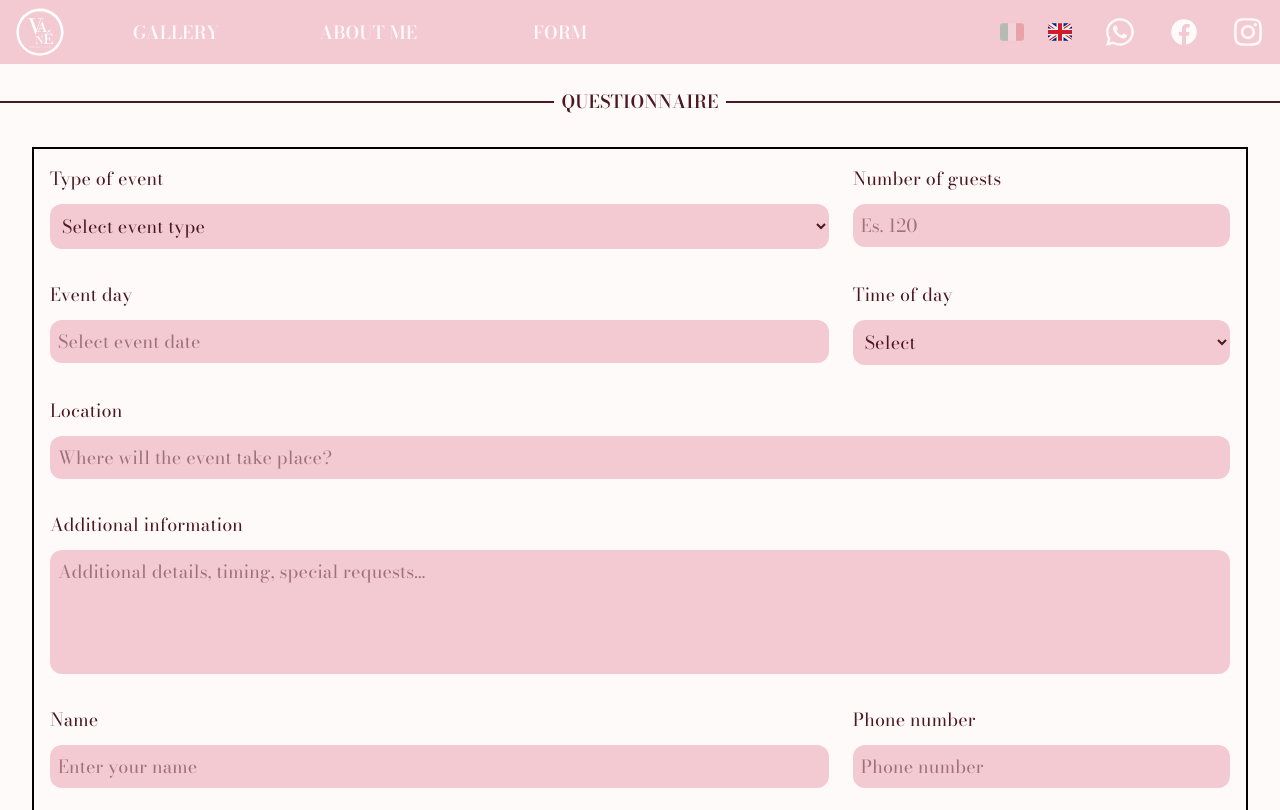
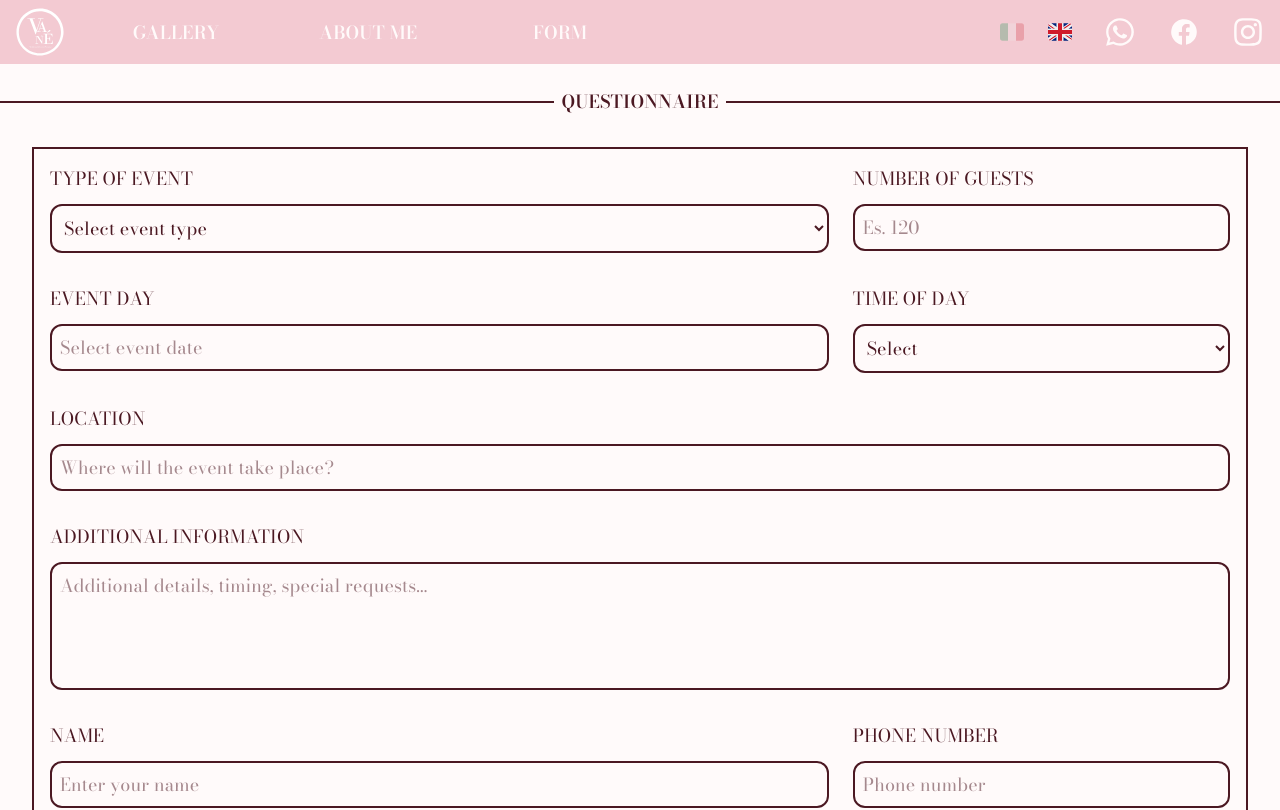
Before and after one commit to vanewedding/website, a React (Vite) app: page /eng/form in a window 1280 px wide. Shown: the top 810 px of the page. Built offline with nearby package versions, Linux system fonts and the light colour scheme.

Commit message:
feat: Add event type and time options for form handling; implement datepicker styles

```diff
--- /dev/null
+++ b/src/data/form.js
@@ -0,0 +1,35 @@
+export const eventTypeOptions = [
+  {
+    value: "",
+    labelIt: "Seleziona il tipo di evento",
+    labelEn: "Select event type",
+  },
+  { value: "matrimonio", labelIt: "Wedding", labelEn: "Wedding" },
+  {
+    value: "gender reveal",
+    labelIt: "Gender Reveal",
+    labelEn: "Gender Reveal",
+  },
+  { value: "baby shower", labelIt: "Baby Shower", labelEn: "Baby Shower" },
+  {
+    value: "benvenuto a casa",
+    labelIt: "Welcome Home",
+    labelEn: "Welcome Home",
+  },
+  { value: "battesimo", labelIt: "Battesimo", labelEn: "Baptism" },
+  {
+    value: "prima comunione",
+    labelIt: "Prima Comunione",
+    labelEn: "First Communion",
+  },
+  { value: "cresima", labelIt: "Cresima", labelEn: "Confirmation" },
+  { value: "diciottesimo", labelIt: "Diciottesimo", labelEn: "18th Birthday" },
+  { value: "laurea", labelIt: "Laurea", labelEn: "Graduation" },
+  { value: "festa", labelIt: "Party", labelEn: "Party" },
+];
+
+export const eventTimeOptions = [
+  { value: "", labelIt: "Seleziona", labelEn: "Select" },
+  { value: "mattina", labelIt: "Mattina", labelEn: "Morning" },
+  { value: "sera", labelIt: "Sera", labelEn: "Evening" },
+];
--- a/src/pages/FormPage.jsx
+++ b/src/pages/FormPage.jsx
@@ -1,4 +1,5 @@
 import { useState, useContext } from "react";
+import { eventTimeOptions, eventTypeOptions } from "../data/form";
 import GlobalContext from "../context/GlobalContext";
 import Title from "../components/visual/Title";
 import DatePicker from "react-datepicker";
@@ -6,20 +7,25 @@ import "react-datepicker/dist/react-datepicker.css";
 import wa from "../assets/svg/wa.svg";
 import mail from "../assets/svg/mail.svg";
 import { CHANNELS } from "../constants/enum";
+import "react-datepicker/dist/react-datepicker.css";
+import "../styles/datepicker.css";
 
 export default function FormPage() {
   const { it } = useContext(GlobalContext);
   const labels = {
-    eventType: it ? "Tipo di evento" : "Type of event",
-    guestNumber: it ? "Numero di invitati" : "Number of guests",
-    eventDay: it ? "Giorno dell'evento" : "Event day",
-    eventTime: it ? "Momento dell'evento" : "Time of day",
-    location: it ? "Location" : "Location",
-    otherInfo: it ? "Altre informazioni" : "Additional information",
-    name: it ? "Nome" : "Name",
-    phoneNumber: it ? "Telefono" : "Phone number",
-    email: it ? "Email" : "Email",
-    submit: it ? "Conferma" : "Submit",
+    eventType: (it ? "Tipo di evento" : "Type of event").toUpperCase(),
+    guestNumber: (it ? "Numero di invitati" : "Number of guests").toUpperCase(),
+    eventDay: (it ? "Giorno dell'evento" : "Event day").toUpperCase(),
+    eventTime: (it ? "Momento dell'evento" : "Time of day").toUpperCase(),
+    location: (it ? "Location" : "Location").toUpperCase(),
+    otherInfo: (it
+      ? "Altre informazioni"
+      : "Additional information"
+    ).toUpperCase(),
+    name: (it ? "Nome" : "Name").toUpperCase(),
+    phoneNumber: (it ? "Telefono" : "Phone number").toUpperCase(),
+    // email: (it ? "Email" : "Email").toUpperCase(),
+    submit: (it ? "Conferma" : "Submit").toUpperCase(),
   };
   const initialFormData = {
     eventType: "",
@@ -30,7 +36,7 @@ export default function FormPage() {
     otherInfo: "",
     name: "",
     phoneNumber: "",
-    email: "",
+    // email: "",
   };
   const [activeChannel, setActiveChannel] = useState(CHANNELS.WHATSAPP);
   const [startDate, setStartDate] = useState(); // Gestisci la data
@@ -57,28 +63,41 @@ export default function FormPage() {
   }
 
   // function to validate the input fields
+  // function to validate the input fields
   const validateInput = (event) => {
     const inputValue = event.target.name;
+
     if (inputValue === "eventType" && !event.target.value) {
-      event.target.setCustomValidity(`Specifica il tipo di evento`);
+      event.target.setCustomValidity(
+        it ? "Specifica il tipo di evento" : "Specify the type of event"
+      );
     } else if (inputValue === "eventDay" && !event.target.value) {
-      event.target.setCustomValidity(`Inserisci il giorno dell'evento `);
+      event.target.setCustomValidity(
+        it ? "Inserisci il giorno dell'evento" : "Enter the event day"
+      );
     } else if (inputValue === "eventTime" && !event.target.value) {
       event.target.setCustomValidity(
-        `Specifica se l'evento sarà di mattina o di sera`
+        it
+          ? "Specifica se l'evento sarà di mattina o di sera"
+          : "Specify if the event is in the morning or evening"
       );
     } else if (inputValue === "location" && !event.target.value) {
-      event.target.setCustomValidity(`inserisci il luogo dell'evento`);
+      event.target.setCustomValidity(
+        it ? "Inserisci il luogo dell'evento" : "Enter the event location"
+      );
     } else if (inputValue === "guestNumber" && !event.target.value) {
       event.target.setCustomValidity(
-        `inserisci il numero approssimativo degli invitati`
+        it
+          ? "Inserisci il numero approssimativo degli invitati"
+          : "Enter the approximate number of guests"
       );
     } else {
       event.target.setCustomValidity("");
     }
   };
+
   const inputValueStyle =
-    "bg-brand-pink p-2 my-2 rounded-xl w-full resize-none";
+    "focus:border-brand-pink focus:outline-none bg-off-white border-bordeaux border-2 p-2 my-2 rounded-xl w-full resize-none";
   const gridRowStyle = "grid grid-cols-1 md:grid-cols-3 gap-6 mb-6";
   const singleColRowStyle = "grid grid-cols-1 mb-6";
   const labelStyle = "block mb-1";
@@ -106,7 +125,7 @@ export default function FormPage() {
     if (formData.otherInfo) messageLines.push(`- Note: ${formData.otherInfo}`);
     if (formData.phoneNumber)
       messageLines.push(`- Telefono: ${formData.phoneNumber}`);
-    if (formData.email) messageLines.push(`- Email: ${formData.email}`);
+    // if (formData.email) messageLines.push(`- Email: ${formData.email}`);
 
     const message = messageLines.join("\n");
 
@@ -138,7 +157,7 @@ export default function FormPage() {
     if (formData.otherInfo) messageLines.push(`- Note: ${formData.otherInfo}`);
     if (formData.phoneNumber)
       messageLines.push(`- Telefono: ${formData.phoneNumber}`);
-    if (formData.email) messageLines.push(`- Email: ${formData.email}`);
+    // if (formData.email) messageLines.push(`- Email: ${formData.email}`);
 
     // unisci usando CRLF per il mailto
     const message = messageLines.join("\r\n");
@@ -170,7 +189,7 @@ export default function FormPage() {
           colorBg="bg-bordeaux"
           className="p-3"
         />
-        <form onSubmit={sendData} className="m-8 border-2 border-black p-4">
+        <form onSubmit={sendData} className="m-8 border-2 border-bordeaux  p-4">
           {/* EVENT TYPE | GUEST NUMBER */}
           <div className={gridRowStyle}>
             <div className="md:col-span-2">
@@ -184,11 +203,11 @@ export default function FormPage() {
                 onInput={validateInput}
                 className={inputValueStyle}
               >
-                <option value="">
-                  {it ? "Seleziona il tipo di evento" : "Select event type"}
-                </option>
-                <option value="wedding">Wedding</option>
-                <option value="diciottesimo">Diciottesimo</option>
+                {eventTypeOptions.map((opt) => (
+                  <option key={opt.value} value={opt.value}>
+                    {it ? opt.labelIt : opt.labelEn}
+                  </option>
+                ))}
               </select>
             </div>
 
@@ -235,9 +254,11 @@ export default function FormPage() {
                 onInput={validateInput}
                 className={inputValueStyle}
               >
-                <option value="">{it ? "Seleziona" : "Select"}</option>
-                <option value="mattina">{it ? "Mattina" : "Morning"}</option>
-                <option value="sera">{it ? "Sera" : "Evening"}</option>
+                {eventTimeOptions.map((opt) => (
+                  <option key={opt.value} value={opt.value}>
+                    {it ? opt.labelIt : opt.labelEn}
+                  </option>
+                ))}
               </select>
             </div>
           </div>
@@ -315,7 +336,7 @@ export default function FormPage() {
           </div>
 
           {/* EMAIL */}
-          <div className={singleColRowStyle + " mb-8"}>
+          {/* <div className={singleColRowStyle + " mb-8"}>
             <label className={labelStyle}>{labels.email}</label>
             <input
               type="email"
@@ -328,7 +349,7 @@ export default function FormPage() {
               className={inputValueStyle}
               placeholder={it ? "Inserisci la tua email" : "Enter your email"}
             />
-          </div>
+          </div> */}
 
           {/* CHANNEL */}
           <div className="flex justify-center gap-6 my-8">
--- /dev/null
+++ b/src/styles/datepicker.css
@@ -0,0 +1,101 @@
+/* src/styles/datepicker.css */
+
+/* Calendario principale */
+.react-datepicker {
+  background-color:var(--color-off-white) ; /* rosa chiaro */
+  border: 2px solid var(--color-bordeaux); /* bordo bordeaux */
+  border-radius: 0.5rem;
+}
+
+/* Header del calendario */
+.react-datepicker__header {
+  background-color: var(--color-bordeaux); /* bordeaux */
+  color: var(--color-bordeaux);
+  border-bottom: 1px solid var(--color-bordeaux); /* linea sottile rosa */
+}
+
+/* Giorni della settimana */
+.react-datepicker__day-name {
+  color: var(--color-bordeaux); /* bordeaux */
+  font-weight: 600;
+}
+
+/* Giorni normali */
+.react-datepicker__day {
+  color: var(--color-bordeaux);
+}
+
+/* Giorno selezionato */
+.react-datepicker__day--selected,
+.react-datepicker__day--keyboard-selected {
+  background-color: var(--color-bordeaux); /* bordeaux più chiaro */
+  color: var(--color-off-white);
+  border-radius: 0.5rem;
+}
+/* Giorni al passaggio del mouse */
+.react-datepicker__day:hover {
+  background-color: var(--color-bordeaux); /* rosa vivace */
+  color: var(--color-bordeaux);
+  border-radius: 0.5rem;
+}
+
+.react-datepicker__navigation--previous:hover{
+    color: red;
+}
+
+.react-datepicker__navigation{
+    align-items: start;
+    background: none;
+}
+
+/* frecce di navigazione principale */
+.react-datepicker__navigation-icon::before,
+.react-datepicker__year-read-view--down-arrow,
+.react-datepicker__month-read-view--down-arrow,
+.react-datepicker__month-year-read-view--down-arrow {
+  border-color: var(--color-off-white); /* bordeaux scuro */
+  transition: border-color 0.2s ease;
+}
+
+.react-datepicker__navigation--previous:hover {
+  border-color: var(--color-off-white);
+
+}
+
+.react-datepicker__navigation--next::before {
+  border-color: var(--color-off-white);
+}
+
+/* hover sulle frecce */
+.react-datepicker__navigation-icon:hover::before,
+.react-datepicker__year-read-view--down-arrow:hover,
+.react-datepicker__month-read-view--down-arrow:hover,
+.react-datepicker__month-year-read-view--down-arrow:hover {
+  border-color: var(--color-brand-pink) !important; /* rosa vivace */
+}
+
+.react-datepicker__navigation:hover *::before {
+  border-color: var(--color-brand-pink);
+}
+
+.react-datepicker__day:not([aria-disabled="true"]):hover,
+.react-datepicker__month-text:not([aria-disabled="true"]):hover,
+.react-datepicker__quarter-text:not([aria-disabled="true"]):hover,
+.react-datepicker__year-text:not([aria-disabled="true"]):hover {
+  background-color: var(--color-bordeaux); /* rosa vivace */
+  opacity: 75%;
+  color: var(--color-off-white); /* testo bianco */
+  border-radius: 0.5rem; /* arrotondato come il resto */
+  transition: background-color 0.2s ease;
+}
+
+/* Mesi/anno selezionati */
+.react-datepicker__current-month,
+.react-datepicker__navigation-icon::before {
+  color: var(--color-off-white);
+}
+
+/* Pulsanti next/prev */
+.react-datepicker__navigation {
+  top: 10px;
+}
```
